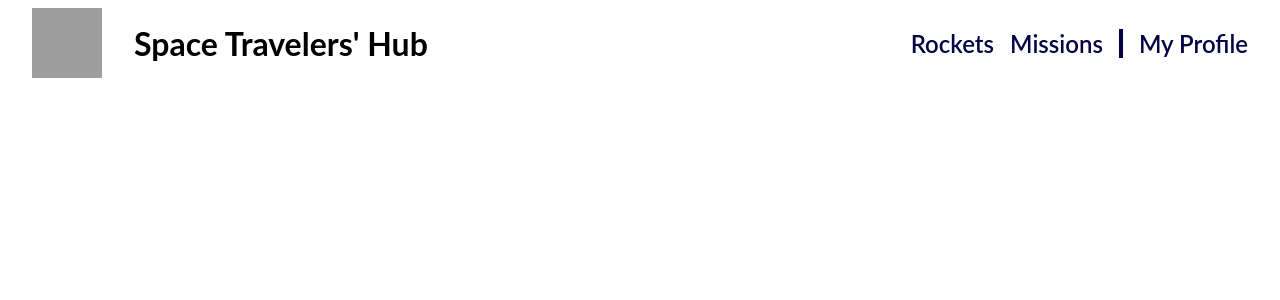
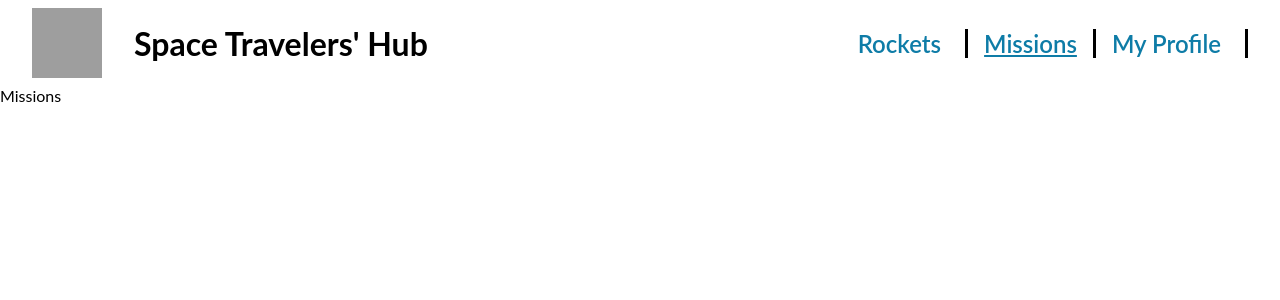
Before and after one commit to Metaverse-Nabeel/Space-Travelers-Hub, a React (Create React App) app: page /missions in a window 1280 px wide. Shown: the top 300 px of the page. Built offline with nearby package versions, Linux system fonts and the light colour scheme; grey boxes are pictures that could not be loaded.

Commit message:
Create empty My Profile setup using NavLinks

```diff
--- a/src/App.js
+++ b/src/App.js
@@ -1,9 +1,20 @@
 import './App.css';
+import { Routes, Route } from 'react-router-dom';
 import Navigation from './components/Navigation';
-// import { Routes, Route } from 'react-router-dom';
+import Rockets from './components/Rockets';
+import Missions from './components/Missions';
+import MyProfile from './components/MyProfile';
 
 const App = () => (
-  <Navigation />
+  <>
+    <Navigation />
+    <Routes>
+      <Route path="/rockets" element={<Rockets />} />
+      <Route path="/missions" element={<Missions />} />
+      <Route path="/profile" element={<MyProfile />} />
+    </Routes>
+
+  </>
 );
 
 export default App;
--- /dev/null
+++ b/src/components/Missions.jsx
@@ -0,0 +1,7 @@
+import React from 'react';
+
+const Missions = () => (
+  <div>Missions</div>
+);
+
+export default Missions;
--- /dev/null
+++ b/src/components/MyProfile.jsx
@@ -0,0 +1,7 @@
+import React from 'react';
+
+const MyProfile = () => (
+  <div>MyProfile</div>
+);
+
+export default MyProfile;
--- a/src/components/Navigation.jsx
+++ b/src/components/Navigation.jsx
@@ -22,22 +22,22 @@ function Navigation() {
             />
             Space Travelers&apos; Hub
           </Navbar.Brand>
-          <Nav className={NavCSS.navigationLinks} id="links">
+          <Nav className={NavCSS.navigationLinks}>
             <NavLink
               to="/rockets"
               style={({ isActive, isPending }) => ({
-                borderRight: isActive ? '4px solid #040444' : '',
                 paddingRight: isActive ? '1rem' : '',
-                color: isPending ? '#2299c8' : '#040444',
+                textDecoration: isActive ? 'underline' : '',
+                color: isPending ? '#2299c8' : '#0e7ca7',
               })}>
               Rockets
             </NavLink>
             <NavLink
               to="/missions"
               style={({ isActive, isPending }) => ({
-                borderRight: isActive ? '4px solid #040444' : '',
                 paddingRight: isActive ? '1rem' : '',
-                color: isPending ? '#2299c8' : '#040444',
+                textDecoration: isActive ? 'underline' : '',
+                color: isPending ? '#2299c8' : '#0e7ca7',
               })}>
               Missions
 
@@ -45,12 +45,11 @@ function Navigation() {
             <NavLink
               to="/profile"
               style={({ isActive, isPending }) => ({
-                borderRight: isActive ? '4px solid #040444' : '',
                 paddingRight: isActive ? '1rem' : '',
-                color: isPending ? '#2299c8' : '#040444',
+                textDecoration: isActive ? 'underline' : '',
+                color: isPending ? '#2299c8' : '#0e7ca7',
               })}>
               My Profile
-
             </NavLink>
           </Nav>
         </Container>
--- /dev/null
+++ b/src/components/Rockets.jsx
@@ -0,0 +1,7 @@
+import React from 'react';
+
+const Rockets = () => (
+  <div>Rockets</div>
+);
+
+export default Rockets;
--- a/src/styles/Navigation.module.css
+++ b/src/styles/Navigation.module.css
@@ -27,6 +27,7 @@
   padding-right: 2rem;
 }
 
-#links a.active {
-  border-right: 2px solid #040444;
+.navigationLinks a {
+  padding-right: 1.5rem;
+  border-right: 3px solid black;
 }
```
Also changed, not shown: 1 other file (tests, documents, lock files or other folders).
